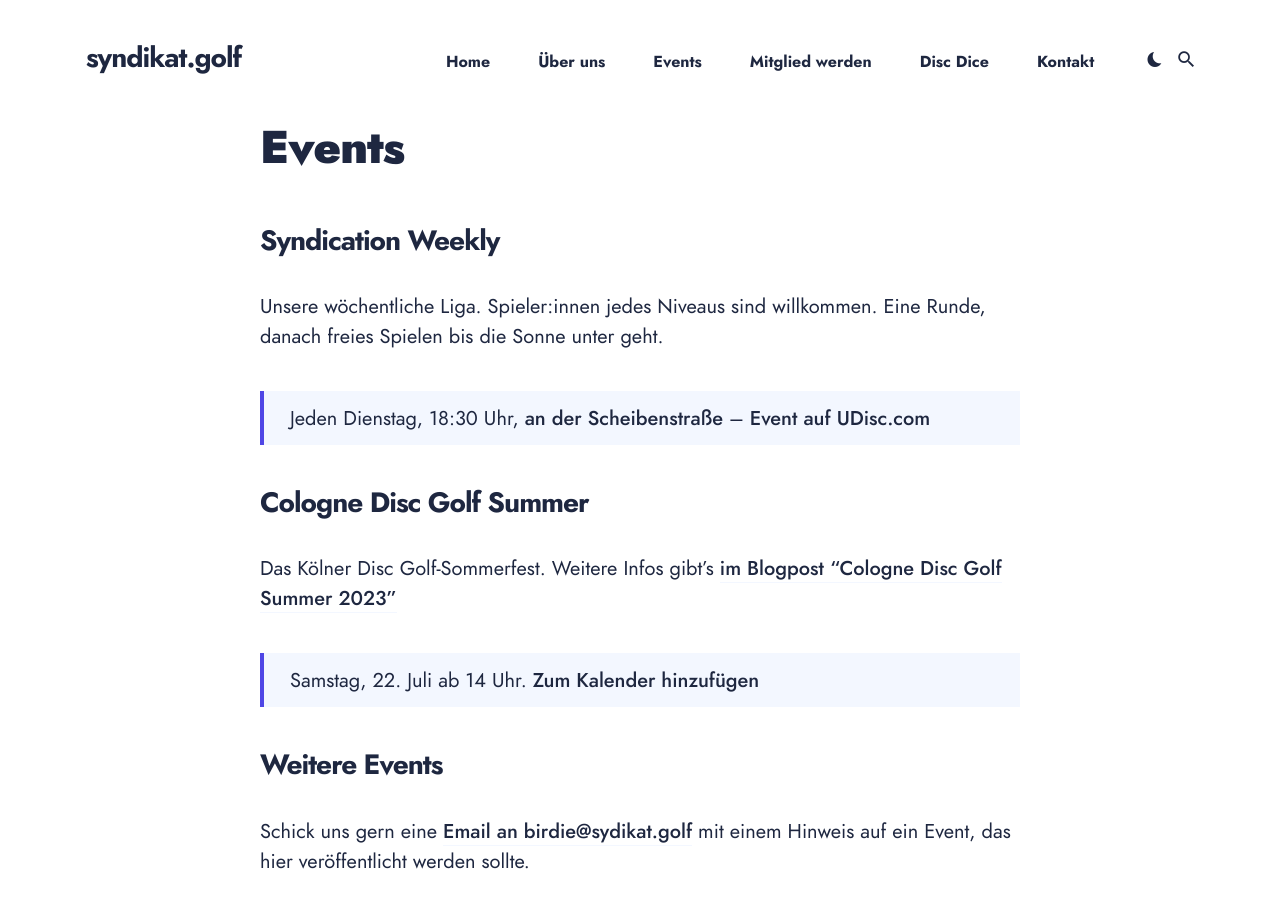
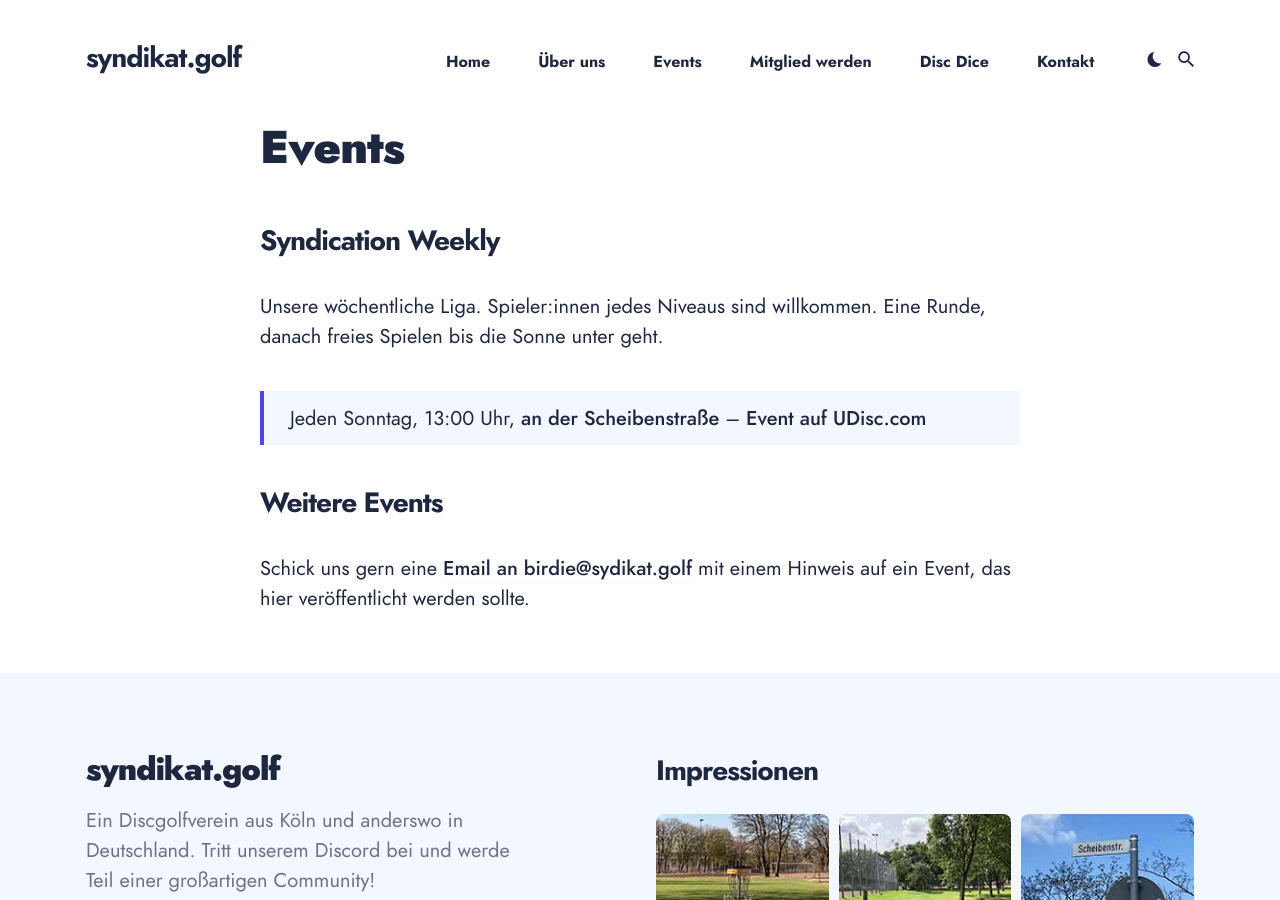
Before and after one commit to maxgreive/syndikat-web, a Jekyll site: the page built from events.md, in a window 1280 px wide and 900 px high. Built offline with Jekyll 4.4.1, drawn with Linux system fonts in a browser that asks for light colours; some web fonts are replaced.

Commit message:
changed weekly date

```diff
--- a/events.md
+++ b/events.md
@@ -7,13 +7,7 @@ layout: page
 
 Unsere wöchentliche Liga. Spieler:innen jedes Niveaus sind willkommen. Eine Runde, danach freies Spielen bis die Sonne unter geht.
 
-> Jeden Dienstag, 18:30 Uhr, [an der Scheibenstraße](https://goo.gl/maps/yqyVDEoEs8Qd5LD56) – [Event auf UDisc.com](https://udisc.com/leagues/syndication-weekly)
-
-## Cologne Disc Golf Summer
-
-Das Kölner Disc Golf-Sommerfest. Weitere Infos gibt's [im Blogpost "Cologne Disc Golf Summer 2023"](/blog/cologne-disc-golf-summer/)
-
-> Samstag, 22. Juli ab 14 Uhr. [Zum Kalender hinzufügen](/assets/misc/cdgs23.ics)
+> Jeden Sonntag, 13:00 Uhr, [an der Scheibenstraße](https://goo.gl/maps/yqyVDEoEs8Qd5LD56) – [Event auf UDisc.com](https://udisc.com/leagues/syndication-weekly)
 
 ## Weitere Events
 
```
